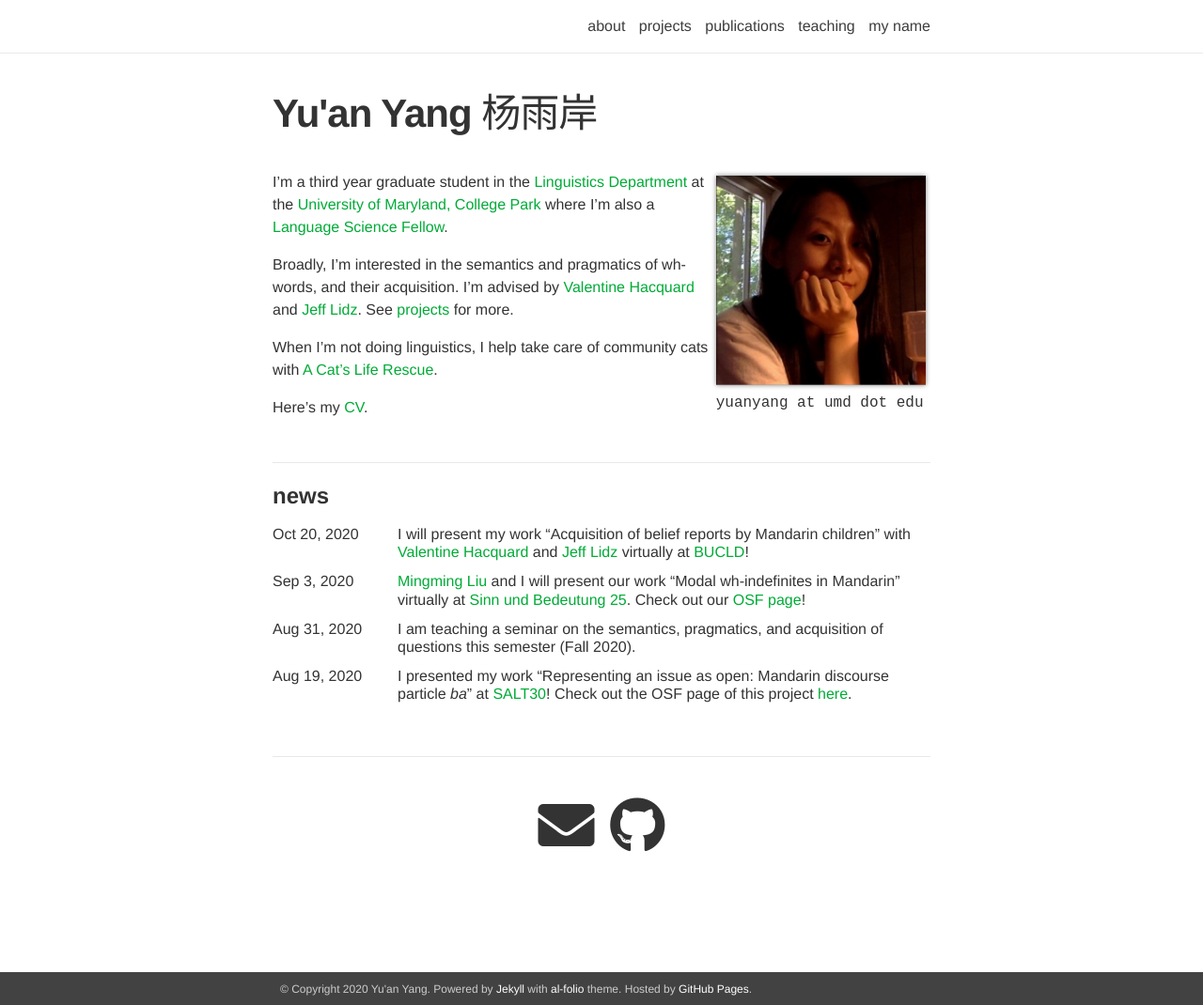
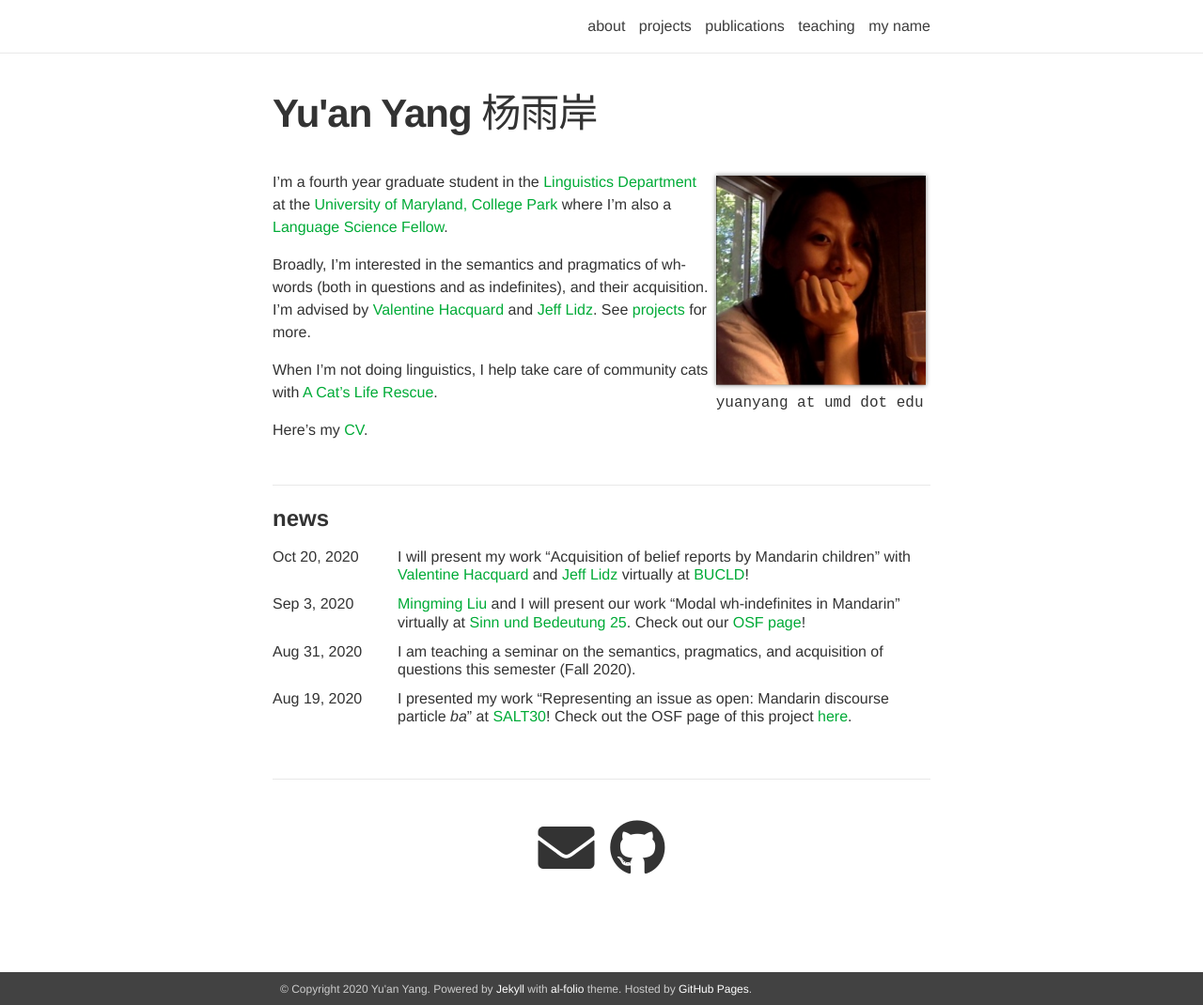
Before and after one commit to Yu-an/yu-an.github.io, a Jekyll site: the page built from _pages/about.md, in a window 1280 px wide and 1070 px high. Shown: the whole window at 94% size. Built offline with Jekyll 4.4.1, drawn with Linux system fonts in a browser that asks for light colours.

Commit message:
update about

```diff
--- a/_pages/about.md
+++ b/_pages/about.md
@@ -12,9 +12,9 @@ profile:
 news: true
 social: true
 ---
-I'm a third year graduate student in the [Linguistics Department](http://ling.umd.edu/) at the [University of Maryland, College Park](http://www.umd.edu/) where I'm also a [Language Science Fellow](https://languagescience.umd.edu/lsf).
+I'm a fourth year graduate student in the [Linguistics Department](http://ling.umd.edu/) at the [University of Maryland, College Park](http://www.umd.edu/) where I'm also a [Language Science Fellow](https://languagescience.umd.edu/lsf).
 
-Broadly, I'm interested in the semantics and pragmatics of wh-words, and their acquisition. I'm advised by [Valentine Hacquard](http://ling.umd.edu/~hacquard/) and [Jeff Lidz](http://ling.umd.edu/~jlidz/). See [projects](/projects/) for more.
+Broadly, I'm interested in the semantics and pragmatics of wh-words (both in questions and as indefinites), and their acquisition. I'm advised by [Valentine Hacquard](http://ling.umd.edu/~hacquard/) and [Jeff Lidz](http://ling.umd.edu/~jlidz/). See [projects](/projects/) for more.
 
 When I'm not doing linguistics, I help take care of community cats with [A Cat's Life Rescue](https://www.acatsliferescue.org).
 
```
